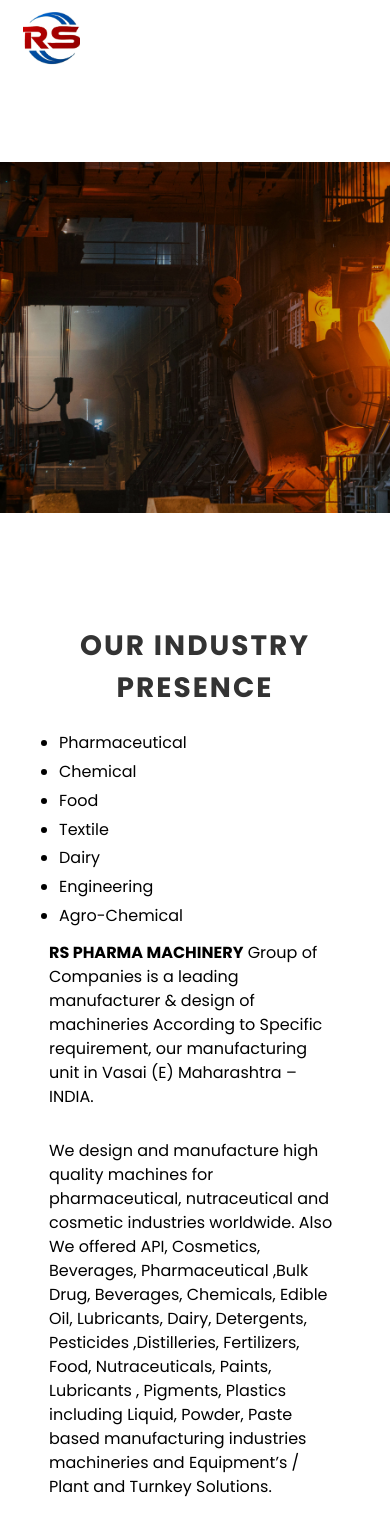
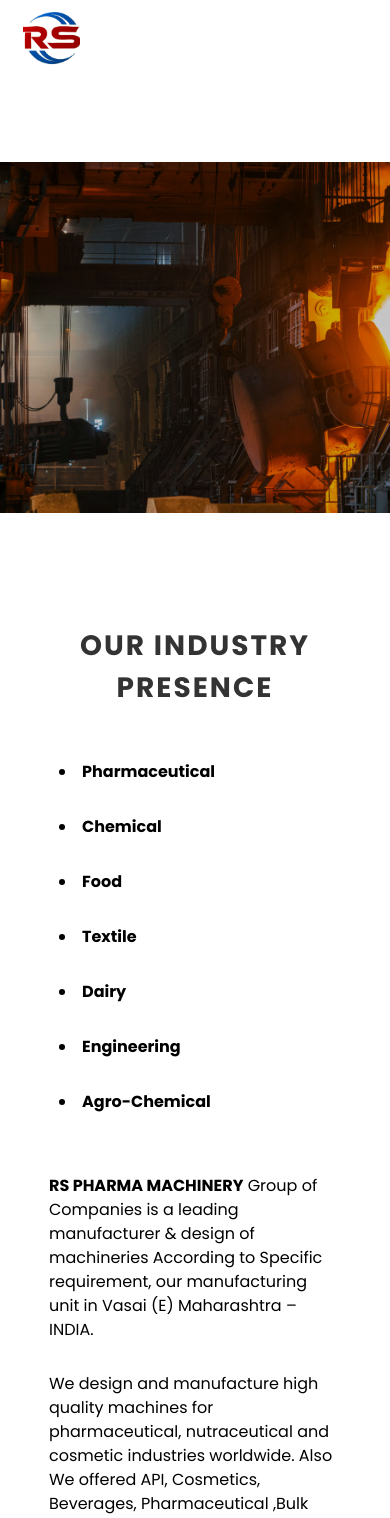
Before and after one commit to BharatAgni/rspharmamachinery, a React (Create React App) app: page / in a window 390 px wide. Shown: the top 1518 px of the page. Built offline with nearby package versions, Linux system fonts and the light colour scheme.

Commit message:
refactor Presence component for improved layout and styling; enhance list presentation with flexbox and media queries for better responsiveness

```diff
--- a/src/components/Presence/Presence.jsx
+++ b/src/components/Presence/Presence.jsx
@@ -9,7 +9,19 @@ const Presence = () => {
   return (
     <div className='Presence-main wrapper'>
   <Title title="OUR INDUSTRY PRESENCE" className="title" />
-<ul style={{ listStyleType: "disc", paddingLeft: "20px", lineHeight: "1.8" }}>
+  <ul style={{
+  display: "flex",
+  flexWrap: "wrap",
+  justifyContent: "flex-start",
+  gap: "30px",
+  paddingLeft: "20px",
+  listStyleType: "disc",
+  listStylePosition: "inside",
+  fontWeight: "bold",
+  maxWidth: "600px" ,
+  marginBottom: "50px",
+  marginTop: "50px"
+}}>
   <li>Pharmaceutical</li>
   <li>Chemical</li>
   <li>Food</li>
@@ -18,6 +30,19 @@ const Presence = () => {
   <li>Engineering</li>
   <li>Agro-Chemical</li>
 </ul>
+
+<style>
+{`
+  @media (max-width: 768px) {
+    ul {
+      flex-direction: column;
+      gap: 10px;
+      max-width: 100%;
+    }
+  }
+`}
+</style>
+
 
 
         <p style={{ color: "black", marginBottom: "10px", lineHeight: "1.5", padding: "10px", textAlign: "left" }}>
```
